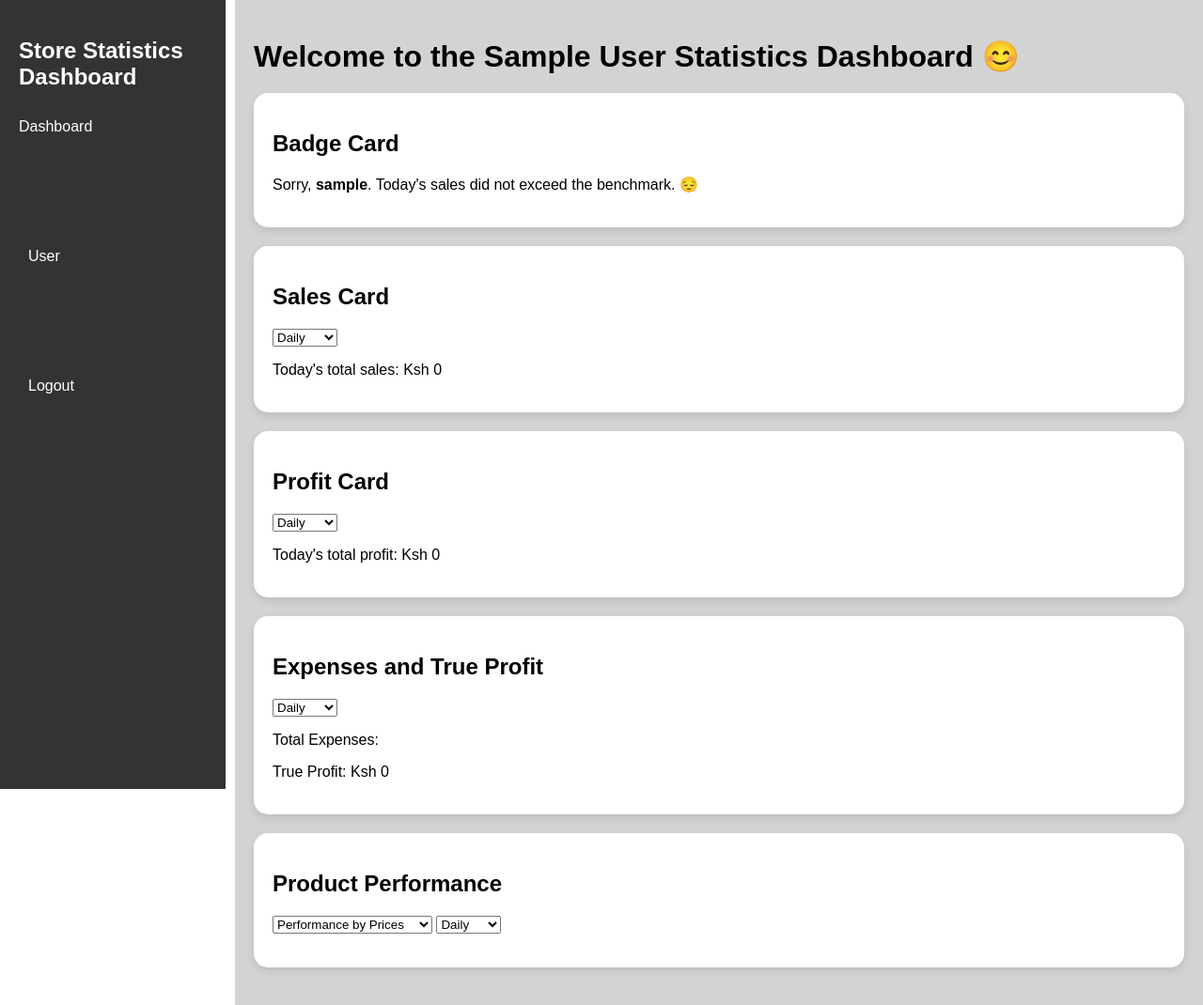
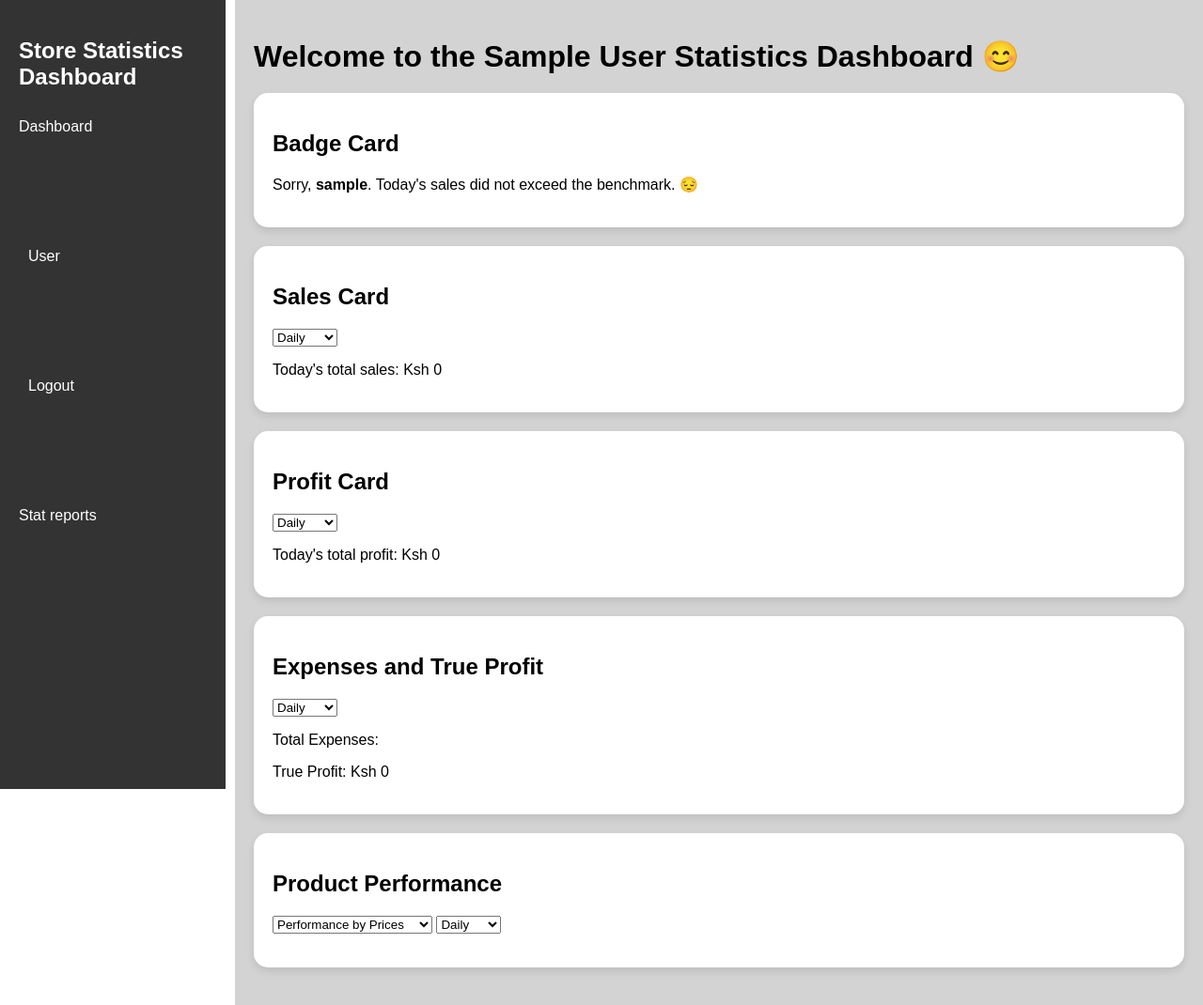
Before and after one commit to Nevi32/Actinium-technologies, a PHP site: page /stats.php in a window 1280 px wide. Shown: the whole page at 94% size. Run offline with PHP 8.4, Linux system fonts and the light colour scheme; the visitor is signed in with stand-in values (Sample User, id 1); data that the repository does not hold is empty.

Commit message:
Update stats.php

```diff
--- a/stats.php
+++ b/stats.php
@@ -119,6 +119,7 @@ $benchmarkSales = [
         <p>Welcome, <?php echo $username; ?></p> <!-- Display the username -->
       </div>
       <a href="logout.php"><i class="fas fa-sign-out-alt"></i> Logout</a>
+      <a href="stats.html">Stat reports</a>
     </nav>
   </div>
 
```
